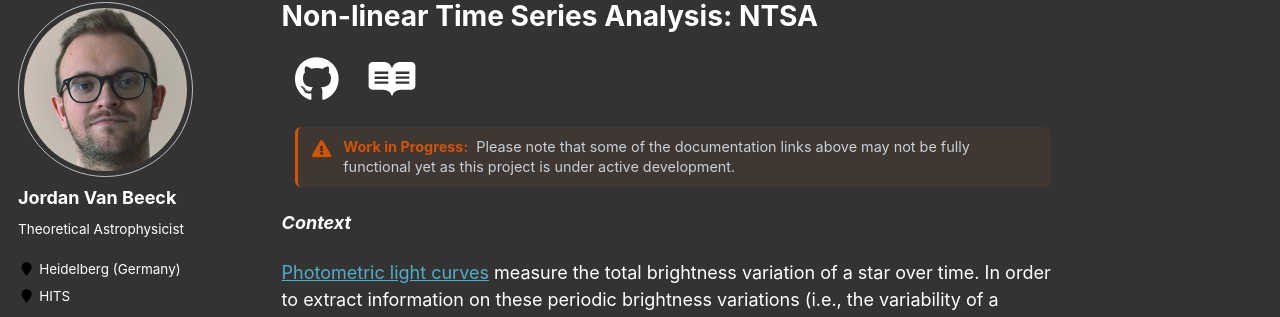
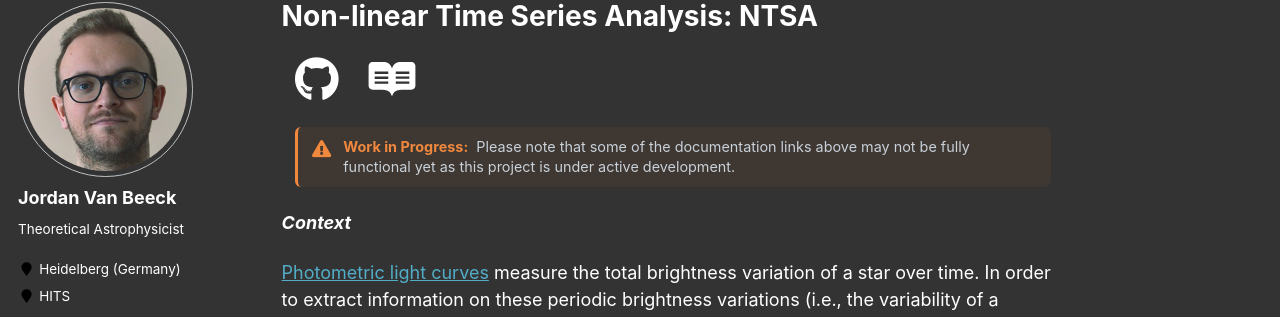
Before and after one commit to JVB11/jvb11.github.io, a Jekyll site: the page built from _software/NTSA.md, in a window 1280 px wide. Shown: the part 116-433 px from the top of the page. Built offline with Jekyll 4.4.1, drawn with Linux system fonts in a browser that asks for light colours; some web fonts are replaced.

Commit message:
style work-in-progress disclaimers

```diff
--- /dev/null
+++ b/_includes/work-in-progress-warning-links.html
@@ -0,0 +1,10 @@
+<div style="display: flex; align-items: flex-start; background-color: rgba(230, 126, 34, 0.06); border-left: 3px solid #f0883e; border-radius: 6px; padding: 10px 14px; margin-top: 1.2rem; margin-bottom: 1.2rem; margin-left: 0.75rem;">
+  <!-- Warning symbol -->
+  <i class="fas fa-exclamation-triangle" style="color: #f0883e; font-size: 0.95rem; margin-top: 3px; margin-right: 12px; flex-shrink: 0;"></i>
+
+  <!-- Warning text -->
+  <div style="color: #c9d1d9; font-family: -apple-system, BlinkMacSystemFont, sans-serif; font-size: 0.8rem; line-height: 1.4;">
+    <strong style="color: #f0883e; display: inline-block; margin-right: 4px;">Work in Progress:</strong>
+    Please note that some of the documentation links above may not be fully functional yet as this project is under active development.
+  </div>
+</div>
--- a/_software/NTSA.md
+++ b/_software/NTSA.md
@@ -27,16 +27,7 @@
   doc_url="https://jvb11.github.io/NTSA"
   doc_hover="Documentation of NTSA (work in progress)" %}
 
-<div style="display: flex; align-items: flex-start; background-color: rgba(230, 126, 34, 0.06); border-left: 3px solid #d35400; border-radius: 6px; padding: 10px 14px; margin-top: 1.2rem; margin-bottom: 1.2rem; margin-left: 0.75rem;">
-  <!-- Warning symbol -->
-  <i class="fas fa-exclamation-triangle" style="color: #d35400; font-size: 0.95rem; margin-top: 3px; margin-right: 12px; flex-shrink: 0;"></i>
-
-  <!-- Warning text -->
-  <div style="color: #c9d1d9; font-family: -apple-system, BlinkMacSystemFont, sans-serif; font-size: 0.8rem; line-height: 1.4;">
-    <strong style="color: #d35400; display: inline-block; margin-right: 4px;">Work in Progress:</strong>
-    Please note that some of the documentation links above may not be fully functional yet as this project is under active development.
-  </div>
-</div>
+{% include work-in-progress-warning-links.html %}
 
 _**Context**_
 
```
Also changed, not shown: _software/dervish.md (+1 -2 lines).
